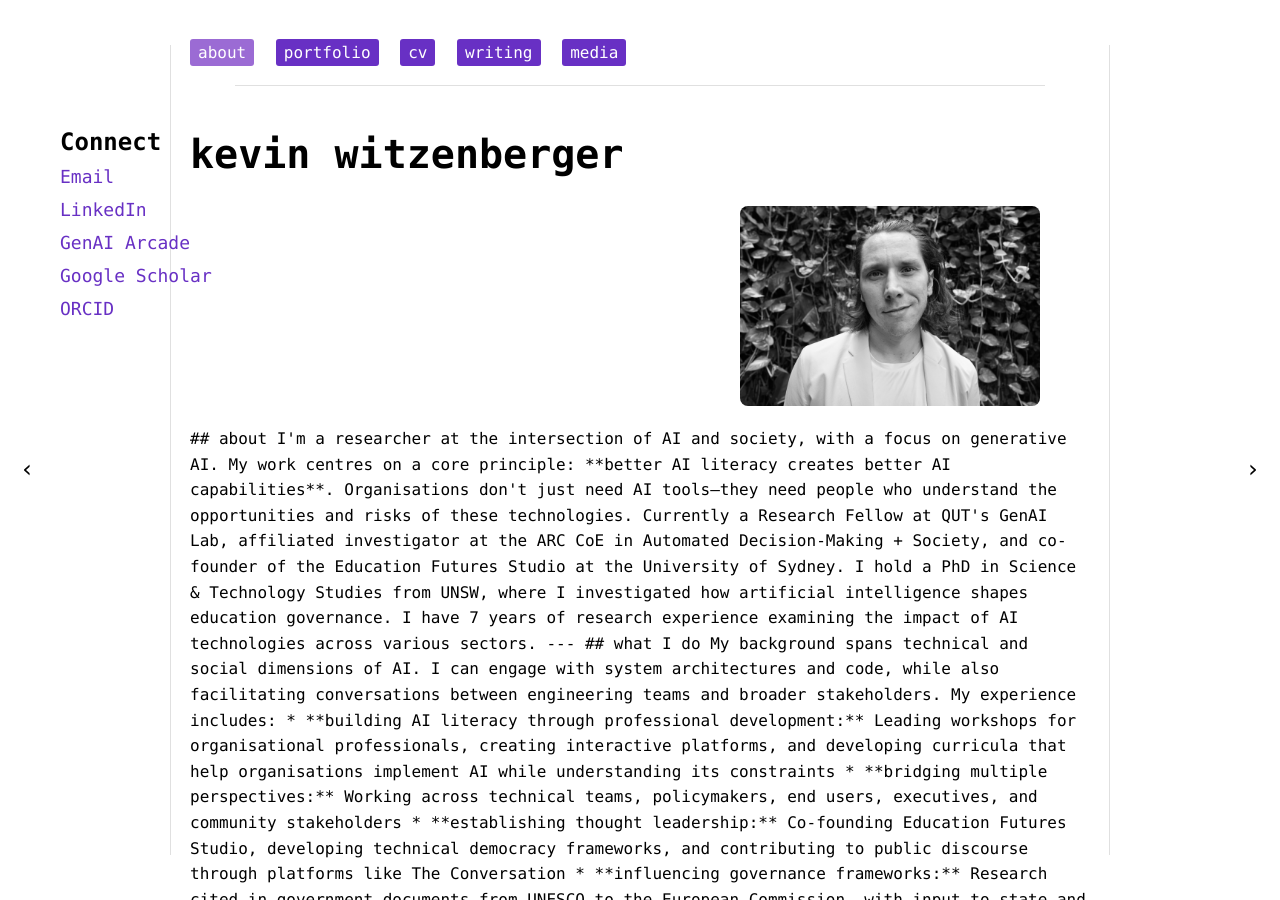
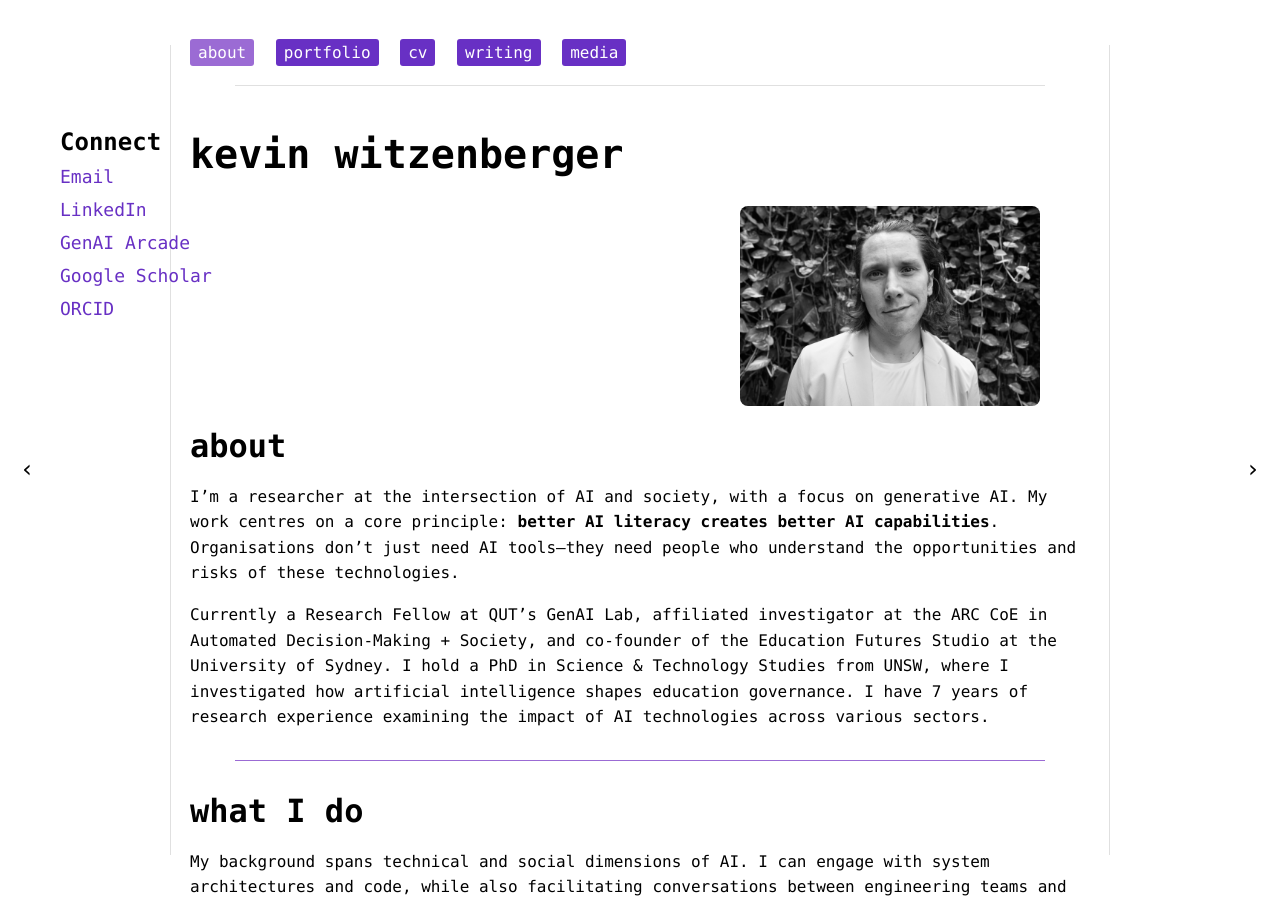
Before and after one commit to kevinwtz404/kevin-witzenberger, a Jekyll site: the page built from index.md, in a window 1280 px wide and 900 px high. Built offline with Jekyll 4.4.1, drawn with Linux system fonts in a browser that asks for light colours; some of the changed text lies outside the part shown.

Commit message:
Update index.md

```diff
--- a/index.md
+++ b/index.md
@@ -8,7 +8,7 @@ title: about
 <div class="bio-container">
 <img src="assets/headshot.jpg" alt="Kevin Witzenberger" class="headshot">
 
-<div class="bio-text">
+<div class="bio-text" markdown="1">
 
 ## about
 I'm a researcher at the intersection of AI and society, with a focus on generative AI. My work centres on a core principle: **better AI literacy creates better AI capabilities**. Organisations don't just need AI tools—they need people who understand the opportunities and risks of these technologies.
@@ -34,3 +34,6 @@ My background spans technical and social dimensions of AI. I can engage with sys
 AI implementations often fail not due to technical limitations, but because organisations struggle to distinguish between actual capabilities and inflated claims. My work focuses on creating practical frameworks that bridge this knowledge gap.
 
 This includes establishing new approaches to AI literacy, contributing to public discourse through media engagement, and developing governance frameworks that help institutions make informed decisions about AI adoption.
+
+</div>
+</div>
```
